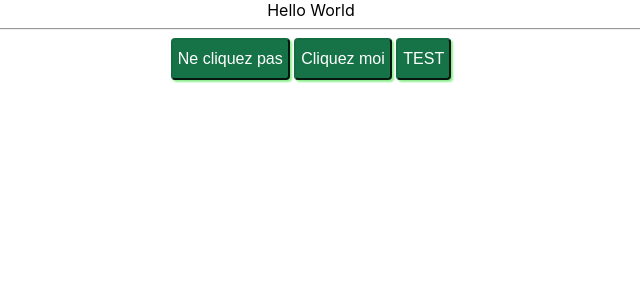
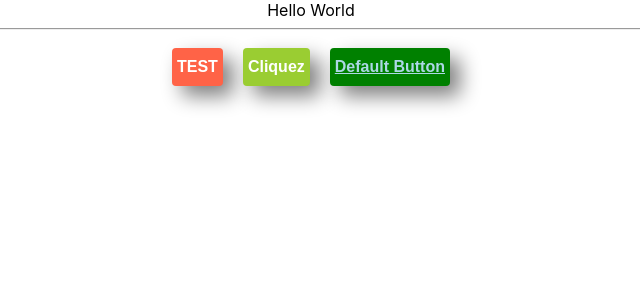
Before and after one commit to besoinre/formation-react, a React (Create React App) app: page / in a window 1280 px wide. Shown: the top 300 px of the page, without its empty margins (329-969 px from the left). Built offline with nearby package versions, Linux system fonts and the light colour scheme.

Commit message:
Bouton Finalisé

```diff
--- a/src/App/App.tsx
+++ b/src/App/App.tsx
@@ -1,13 +1,15 @@
 import React from 'react';
 import './App.css';
-import Button from "./components/Button/Button";
+import Button from "./components/Buttonjs/Button";
 
 function App() {
   return (
     <div className="App">
         <div>Hello World </div>
         <hr/>
-        <Button text={"Ne cliquez pas"}/> <Button text={"Cliquez moi"}/> <Button><div>TEST</div></Button>
+        <Button onLeftClick={(evt) => {console.log(evt)}} backgroundColor={"tomato"}><div>TEST</div></Button>
+        <Button backgroundColor={"yellowgreen"}>Cliquez</Button>
+        <Button style={{textDecoration:"underline"}} color={"lightBlue"}>Default Button</Button>
     </div>
   );
 }
--- a/src/App/components/Button/Button.css
+++ b/src/App/components/Button/Button.css
@@ -1,15 +1,15 @@
 .Button{
-    background-color: #157347;
-    border-color: #146c43;
-    border-radius: 75%;
+    background-color: green;
+    border-color: green;
     padding: 10px 5px;
     font-size: 1rem;
     border-radius: .25rem;
     color: white;
     cursor: pointer;
-    box-shadow: 2px 2px 2px lightgreen;
 }
 
 .Button:hover {
-    box-shadow: 2px 2px 2px darkgreen;
+    background-color: darkgreen;
+    border-color: darkgreen;
+    box-shadow: 2px 2px 2px grey;
 }
--- a/src/App/components/Button/Button.js
+++ b/src/App/components/Button/Button.tsx
@@ -1,7 +1,12 @@
 import React from 'react';
 import './Button.css';
 
-function Button(props) {
+interface ButtonProps{
+    children?:[any]|{};
+    text?:string;
+}
+
+function Button(props:ButtonProps) {
     console.log(props);
     return <button className="Button">{props.children ? props.children : props.text}</button>
 }
--- /dev/null
+++ b/src/App/components/Buttonjs/Button.css
@@ -0,0 +1,21 @@
+.Button{
+    background-color: green;
+    padding: 10px 5px;
+    font-size: 1rem;
+    font-weight: bold;
+    border-radius: .25rem;
+    border: none;
+    color: white;
+    cursor: pointer;
+    margin: 10px;
+    box-shadow: 10px 10px 20px grey;
+}
+
+.Button:hover {
+    box-shadow: 10px 10px 10px grey;
+}
+
+.clicked {
+
+    box-shadow: 5px 5px 7px grey !important;
+}
--- /dev/null
+++ b/src/App/components/Buttonjs/Button.js
@@ -0,0 +1,38 @@
+import React, {useState} from 'react';
+import './Button.css';
+import PropTypes from 'prop-types';
+
+function Button(props) {
+    const [clicked, setClicked] = useState(false);
+    return <button
+                className={clicked ? "Button clicked" : "Button"}
+                onClick={() => {
+                        setClicked(true);
+                        props.onLeftClick();
+                        setTimeout(() => {setClicked(false)}, 200);
+                    }
+                }
+                type={props.type}
+                style={{...props.style, backgroundColor: props.backgroundColor, color: props.color}}
+            >
+                {props.children}
+            </button>
+}
+
+Button.propTypes = {
+    children: PropTypes.any.isRequired,
+    onLeftClick: PropTypes.func.isRequired,
+    type: PropTypes.string,
+    backgroundColor: PropTypes.string,
+    color: PropTypes.string,
+    style: PropTypes.object
+}
+
+Button.defaultProps = {
+    children: "Hello World",
+    onLeftClick: () => console.log("default action"),
+    backgroundColor: "green",
+    color: "white"
+}
+
+export default Button;
```
Also changed, not shown: generate-react-cli.json (added, +15 -0 lines).
